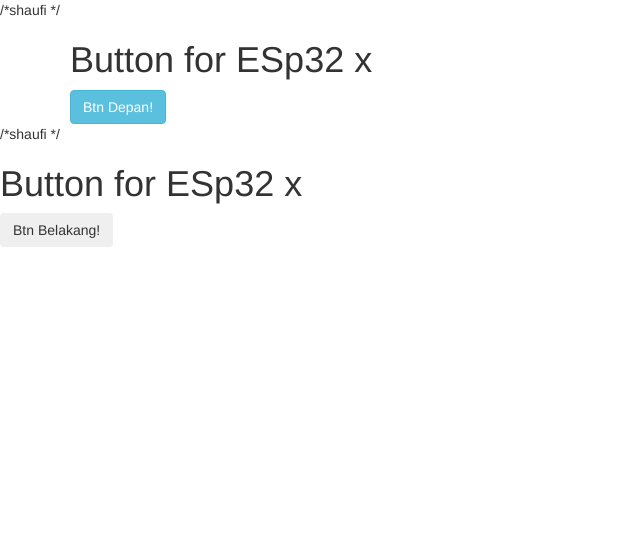
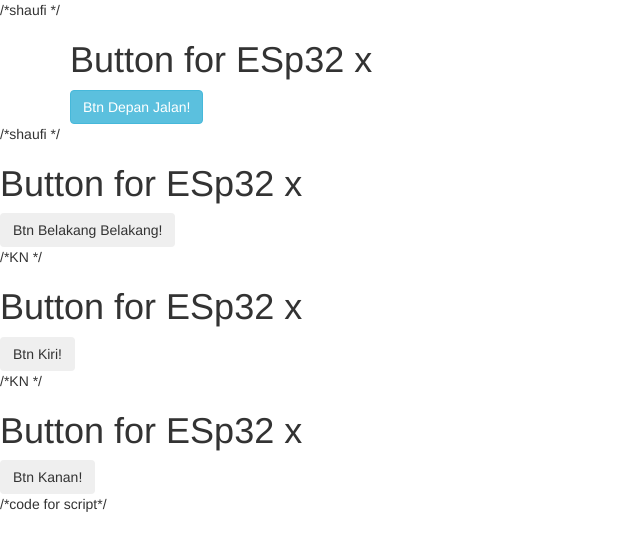
Before and after one commit to shaufi91/genggam, a plain HTML site: page index.html in a window 1280 px wide. Shown: the whole page, without its empty margins (0-640 px from the left). Drawn offline with nearby package versions, Linux system fonts and the light colour scheme.

Commit message:
ubah index kn

```diff
--- a/index.html
+++ b/index.html
@@ -13,19 +13,32 @@
 /*shaufi */
 <div class="container">
   <h1>Button for ESp32 x</h1>
-  <button type="submit" class="btn btn-info" onclick="getblynk2()">Btn Depan!</button>
+  <button type="submit" class="btn btn-info" onclick="getblynk2()">Btn Depan Jalan!</button>
 </div>
-
 
 /*shaufi */
 <div class="container2">
   <h1>Button for ESp32 x</h1>
-  <button type="submit" class="btn btn-info2" onclick="getblynk()">Btn Belakang!</button>
+  <button type="submit" class="btn btn-info2" onclick="getblynk3()">Btn Belakang Belakang!</button>
 </div>
+
+/*KN */
+<div class="container3">
+  <h1>Button for ESp32 x</h1>
+  <button type="submit" class="btn btn-info2" onclick="getblynk4()">Btn Kiri!</button>
+</div>
+
+/*KN */
+<div class="container4">
+  <h1>Button for ESp32 x</h1>
+  <button type="submit" class="btn btn-info2" onclick="getblynk5()">Btn Kanan!</button>
+</div>
+
+/*code for script*/
 
 <script> /*shaufi */
   function getblynk2(){
-  $.get("https://blynk.cloud/external/api/update?token=4XBg1-n41X4nq1NfATBygIeJMLxDIYGg&V2=0", (data, status) => {
+  $.get("https://blynk.cloud/external/api/update?token=4XBg1-n41X4nq1NfATBygIeJMLxDIYGg&V2=1", (data, status) => {
     console.log(data);
   });
   }
@@ -33,7 +46,23 @@
 
 <script> /*shaufi */
   function getblynk3(){
-  $.get("https://blynk.cloud/external/api/update?token=4XBg1-n41X4nq1NfATBygIeJMLxDIYGg&V3=0", (data, status) => {
+  $.get("https://blynk.cloud/external/api/update?token=4XBg1-n41X4nq1NfATBygIeJMLxDIYGg&V3=1", (data, status) => {
+    console.log(data);
+  });
+  }
+</script>
+
+<script> /*KN */
+  function getblynk4(){
+  $.get("https://blynk.cloud/external/api/update?token=4XBg1-n41X4nq1NfATBygIeJMLxDIYGg&V5=1", (data, status) => {
+    console.log(data);
+  });
+  }
+</script>
+
+<script> /*KN */
+  function getblynk5(){
+  $.get("https://blynk.cloud/external/api/update?token=4XBg1-n41X4nq1NfATBygIeJMLxDIYGg&V4=1", (data, status) => {
     console.log(data);
   });
   }
```
